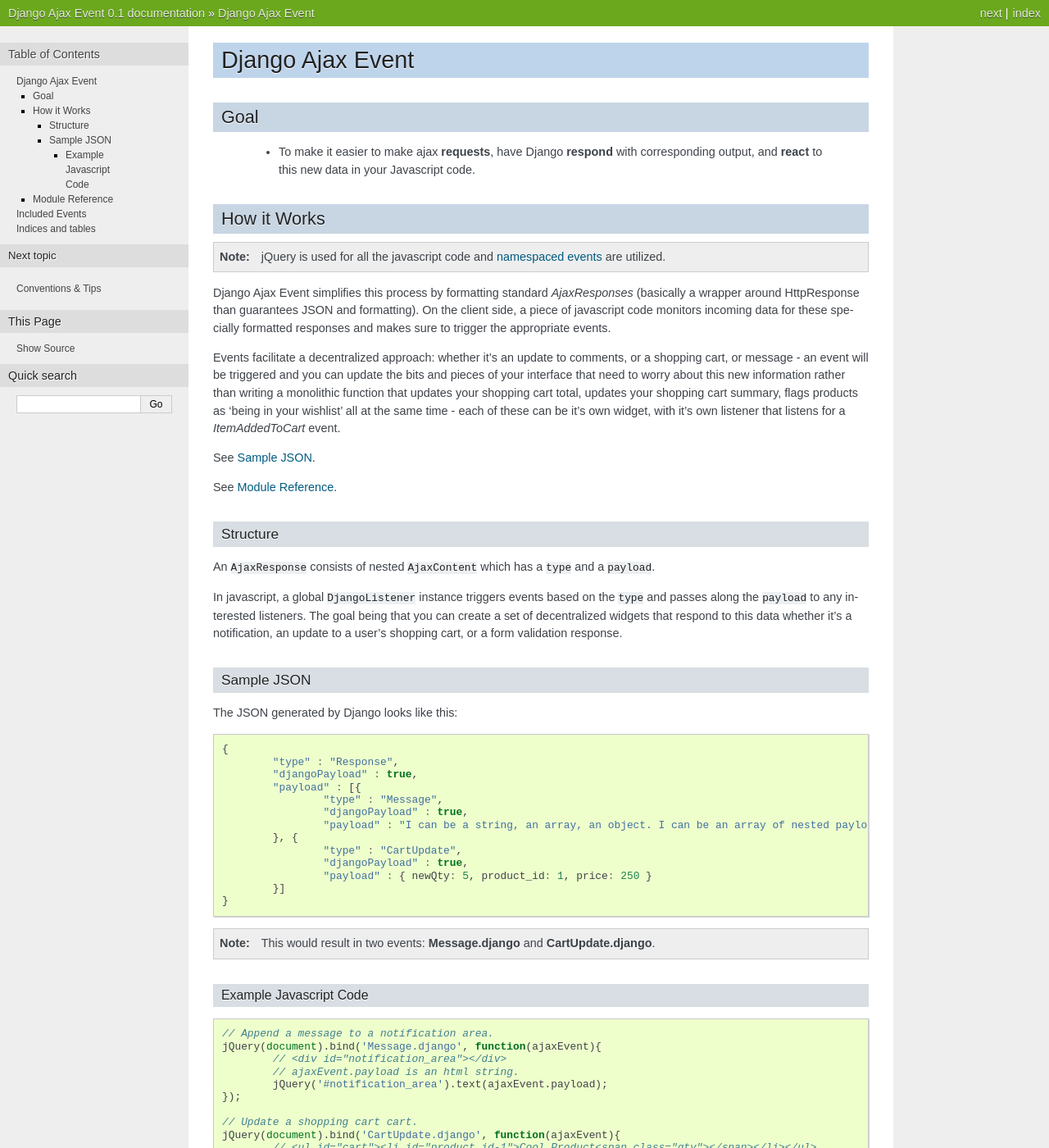
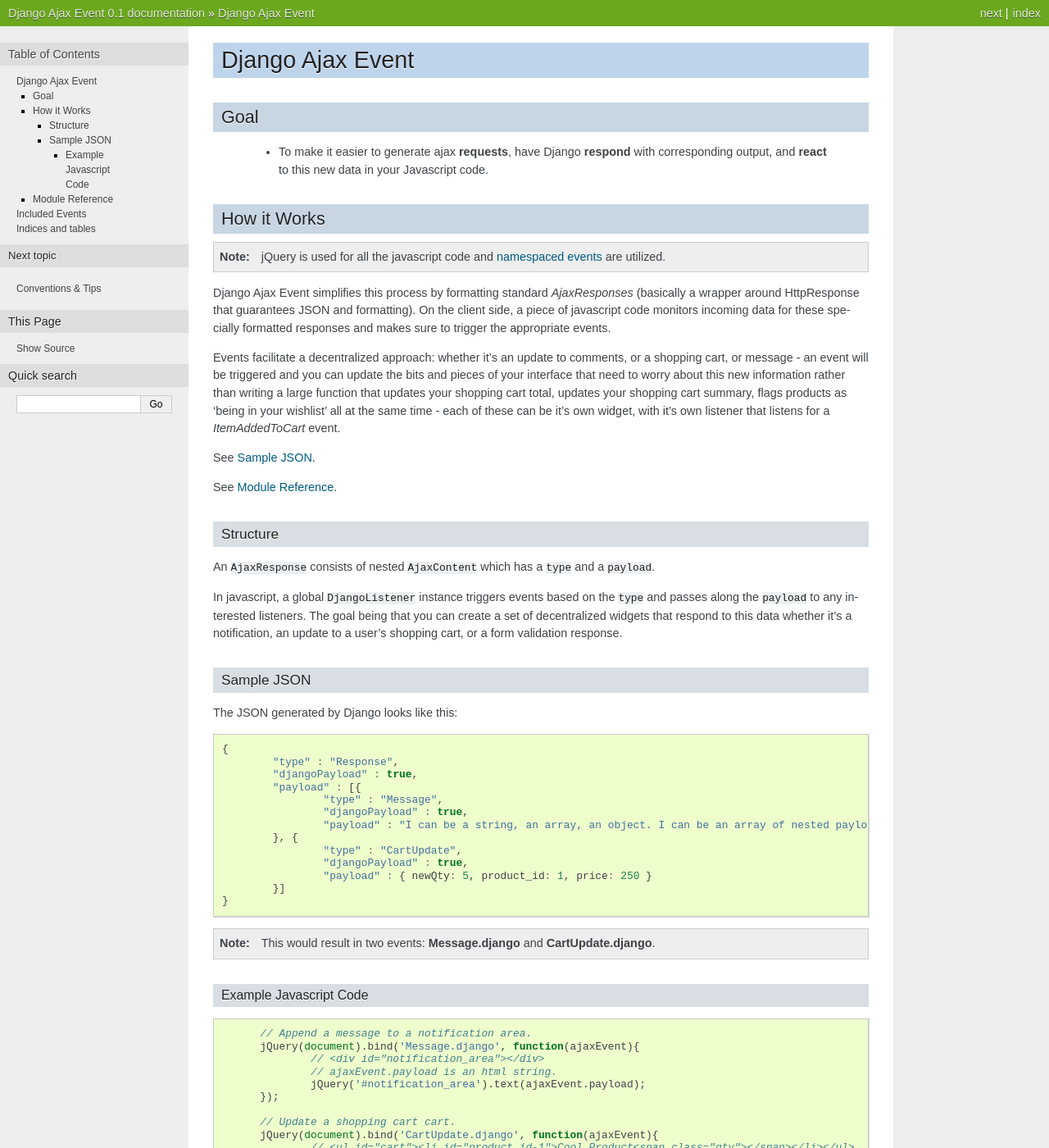
Before and after one commit to jacobstr/djangoajaxevent, a Sphinx documentation site: the page built from docs/index.rst, in a window 1280 px wide and 1400 px high. Shown: the whole window at 82% size. Built offline with Sphinx 7.4.7, drawn with Linux system fonts in a browser that asks for light colours; some of the changed text lies outside the part shown.

Commit message:
Some minor cleanup to the docs.

```diff
--- a/docs/index.rst
+++ b/docs/index.rst
@@ -10,7 +10,7 @@
 Goal
 ====
 
-	* To make it easier to make ajax **requests**, have Django **respond** with corresponding output, and **react** to this new data in your Javascript code.
+	* To make it easier to generate ajax **requests**, have Django **respond** with corresponding output, and **react** to this new data in your Javascript code.
 
 ==============
 How it Works
@@ -20,11 +20,11 @@
 
 	jQuery is used for all the javascript code and `namespaced events <http://docs.jquery.com/Namespaced_Events>`_ are utilized.
 
-Django Ajax Event simplifies this process by formatting standard `AjaxResponses` (basically a wrapper around HttpResponse than guarantees JSON and formatting). On the client side, a piece of javascript code monitors incoming data for these
+Django Ajax Event simplifies this process by formatting standard `AjaxResponses` (basically a wrapper around HttpResponse that guarantees JSON and formatting). On the client side, a piece of javascript code monitors incoming data for these
 specially formatted responses and makes sure to trigger the appropriate events.
 
 Events facilitate a decentralized approach: whether it's an update to comments, or a shopping cart, or message - an event will be triggered and you can update the bits and pieces of your interface that need to worry about this new information rather than
-writing a monolithic function that updates your shopping cart total, updates your shopping cart summary, flags products as 'being in your wishlist' all at the same time - each of these can be it's own widget, with it's own listener that listens for a `ItemAddedToCart` event.
+writing a large function that updates your shopping cart total, updates your shopping cart summary, flags products as 'being in your wishlist' all at the same time - each of these can be it's own widget, with it's own listener that listens for a `ItemAddedToCart` event.
 
 See :ref:`json-sample`.
 
```
Also changed, not shown: other parts of docs/index.rst (+1 -3 lines), README.md (+4 -1 lines).
